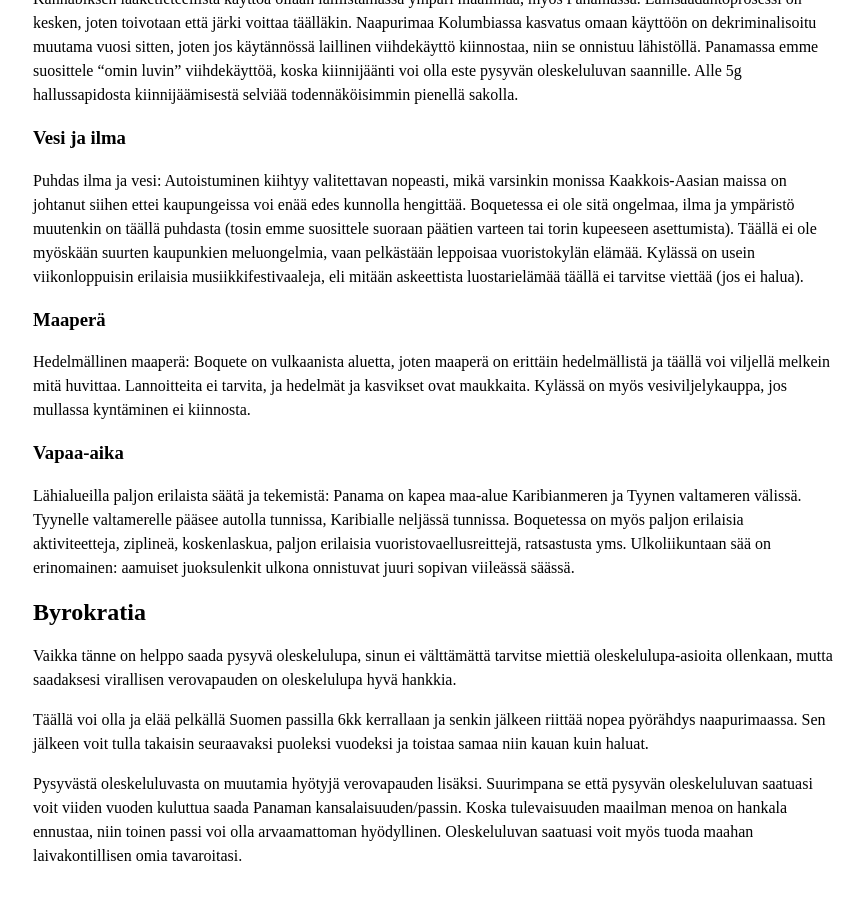
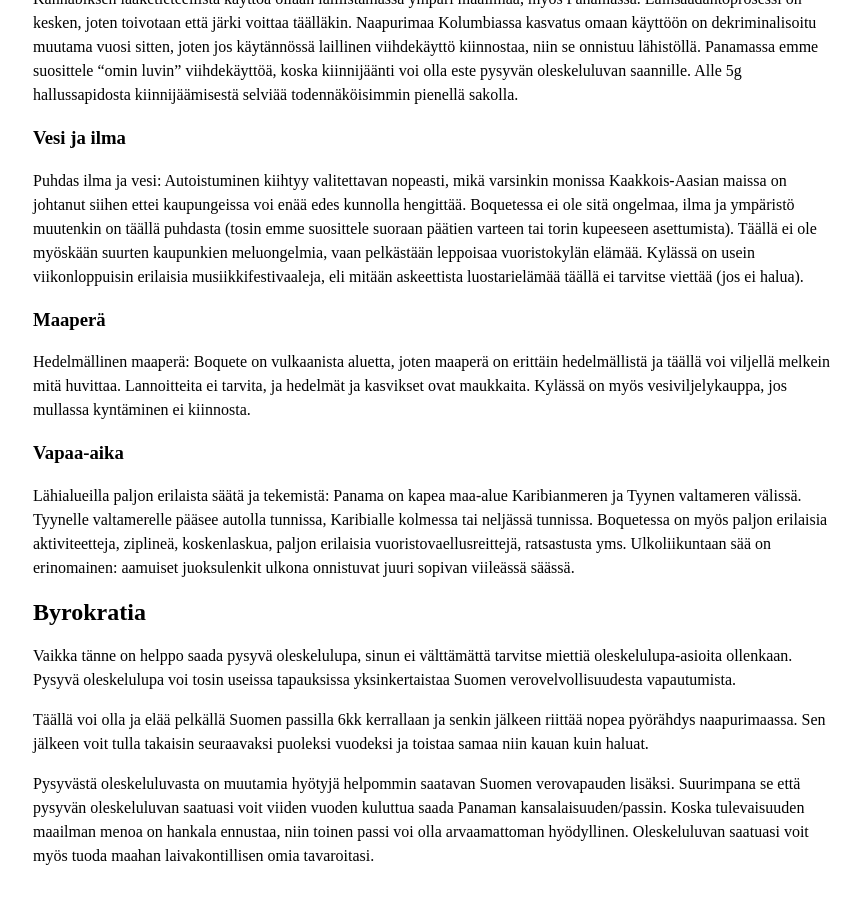
Before and after one commit to pitkonaarinparatiisi/pitkonaarinparatiisi.github.io, a Jekyll site: the page built from yleistietoa.md, in a window 1280 px wide and 900 px high, scrolled down 2066 px. Shown: the whole window, without its empty margins (207-1071 px from the left). Built offline with Jekyll 4.4.1, drawn with Linux system fonts in a browser that asks for light colours; our own code applies the rules of GitHub Pages for plain Markdown files.

Commit message:
Update yleistietoa.md

```diff
--- a/yleistietoa.md
+++ b/yleistietoa.md
@@ -60,13 +60,13 @@
 Hedelmällinen maaperä: Boquete on vulkaanista aluetta, joten maaperä on erittäin hedelmällistä ja täällä voi viljellä melkein mitä huvittaa. Lannoitteita ei tarvita, ja hedelmät ja kasvikset ovat maukkaita. Kylässä on myös vesiviljelykauppa, jos mullassa kyntäminen ei kiinnosta.
 
 ### Vapaa-aika
-Lähialueilla paljon erilaista säätä ja tekemistä: Panama on kapea maa-alue Karibianmeren ja Tyynen valtameren välissä. Tyynelle valtamerelle pääsee autolla tunnissa, Karibialle neljässä tunnissa. Boquetessa on myös paljon erilaisia aktiviteetteja, ziplineä, koskenlaskua, paljon erilaisia vuoristovaellusreittejä, ratsastusta yms. Ulkoliikuntaan sää on erinomainen: aamuiset juoksulenkit ulkona onnistuvat juuri sopivan viileässä säässä.
+Lähialueilla paljon erilaista säätä ja tekemistä: Panama on kapea maa-alue Karibianmeren ja Tyynen valtameren välissä. Tyynelle valtamerelle pääsee autolla tunnissa, Karibialle kolmessa tai neljässä tunnissa. Boquetessa on myös paljon erilaisia aktiviteetteja, ziplineä, koskenlaskua, paljon erilaisia vuoristovaellusreittejä, ratsastusta yms. Ulkoliikuntaan sää on erinomainen: aamuiset juoksulenkit ulkona onnistuvat juuri sopivan viileässä säässä.
 
 
 ## Byrokratia
 
-Vaikka tänne on helppo saada pysyvä oleskelulupa, sinun ei välttämättä tarvitse miettiä oleskelulupa-asioita ollenkaan, mutta saadaksesi virallisen verovapauden on oleskelulupa hyvä hankkia.
+Vaikka tänne on helppo saada pysyvä oleskelulupa, sinun ei välttämättä tarvitse miettiä oleskelulupa-asioita ollenkaan. Pysyvä oleskelulupa voi tosin useissa tapauksissa yksinkertaistaa Suomen verovelvollisuudesta vapautumista.
 
 Täällä voi olla ja elää pelkällä Suomen passilla 6kk kerrallaan ja senkin jälkeen riittää nopea pyörähdys naapurimaassa. Sen jälkeen voit tulla takaisin seuraavaksi puoleksi vuodeksi ja toistaa samaa niin kauan kuin haluat.
 
-Pysyvästä oleskeluluvasta on muutamia hyötyjä verovapauden lisäksi. Suurimpana se että pysyvän oleskeluluvan saatuasi voit viiden vuoden kuluttua saada Panaman kansalaisuuden/passin. Koska tulevaisuuden maailman menoa on hankala ennustaa, niin toinen passi voi olla arvaamattoman hyödyllinen. Oleskeluluvan saatuasi voit myös tuoda maahan laivakontillisen omia tavaroitasi.
+Pysyvästä oleskeluluvasta on muutamia hyötyjä helpommin saatavan Suomen verovapauden lisäksi. Suurimpana se että pysyvän oleskeluluvan saatuasi voit viiden vuoden kuluttua saada Panaman kansalaisuuden/passin. Koska tulevaisuuden maailman menoa on hankala ennustaa, niin toinen passi voi olla arvaamattoman hyödyllinen. Oleskeluluvan saatuasi voit myös tuoda maahan laivakontillisen omia tavaroitasi.
```
